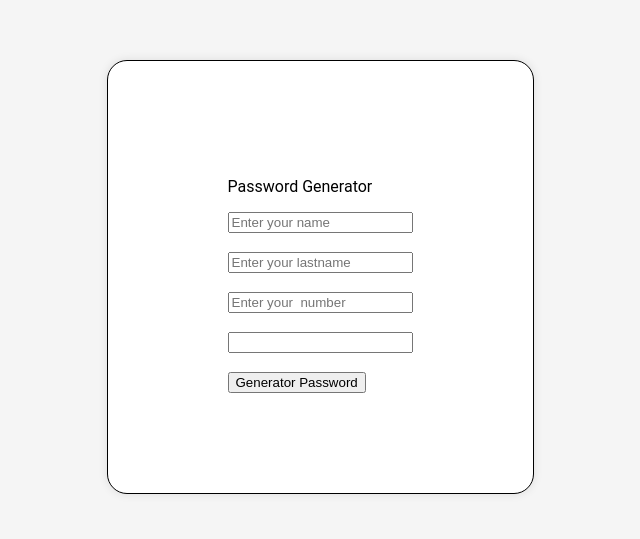
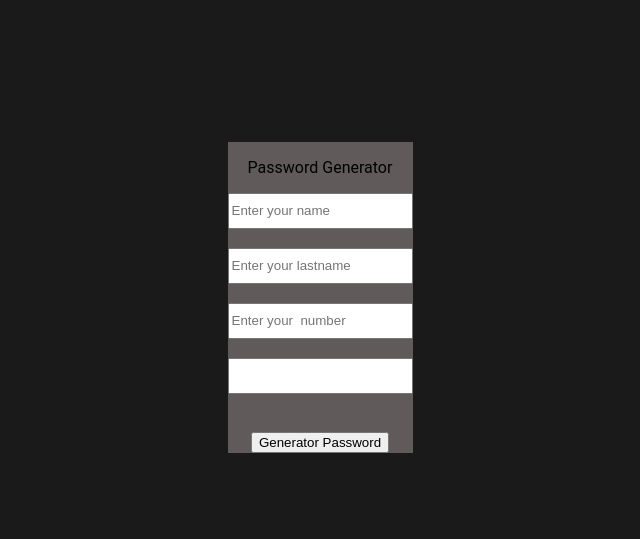
Before and after one commit to akashish3/Password-Generator, a plain HTML site: page index.html in a window 1280 px wide. Shown: the part 123-662 px from the top of the page, without its empty margins (320-960 px from the left). Drawn offline with Linux system fonts and the light colour scheme.

Commit message:
Update style.css

```diff
--- a/style.css
+++ b/style.css
@@ -5,17 +5,26 @@ html,body{
     height: 100%;
 }
 .container{
-width: 100%;
+background-color: #1a1a1a;
 height: 100vh;
 display: flex;
 justify-content: center;
 align-items: center;
-background-color: #f5f5f5;
+padding: 20px;
+
 }
 .container .box{
-padding: 100px 120px;
-border: solid 1px black;
-background-color: #fff;
-border-radius: 20px;
-box-shadow: 0 0 10px rgba(0,0,0,0.1);
+display: flex;
+align-items: center;
+flex-direction: column;
+width: 200 px;
+padding: 50 px;
+border: solid 1 px #fff;
+background-color: #605a5a;
+border-radius: 20 px;
+box-shadow: 0 0 10 px rgba(0,0,0,0.1);
 }
+input{
+    color: azure;
+    height:30px;
+}
```
